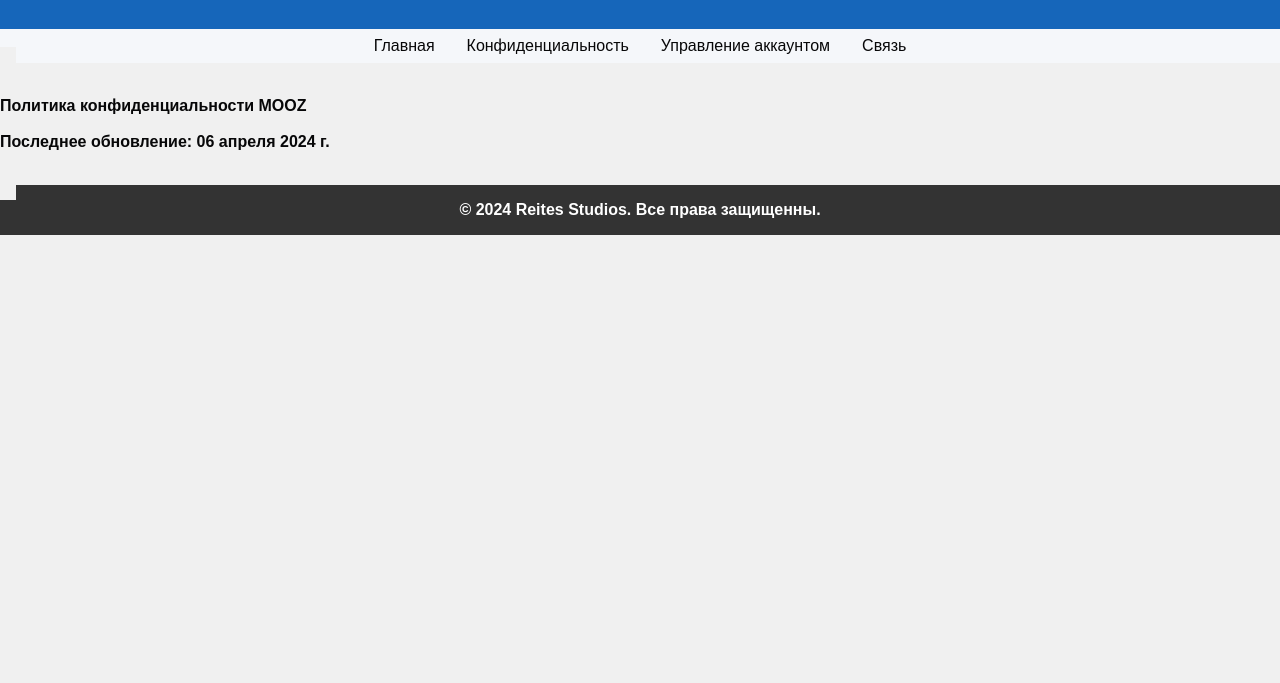
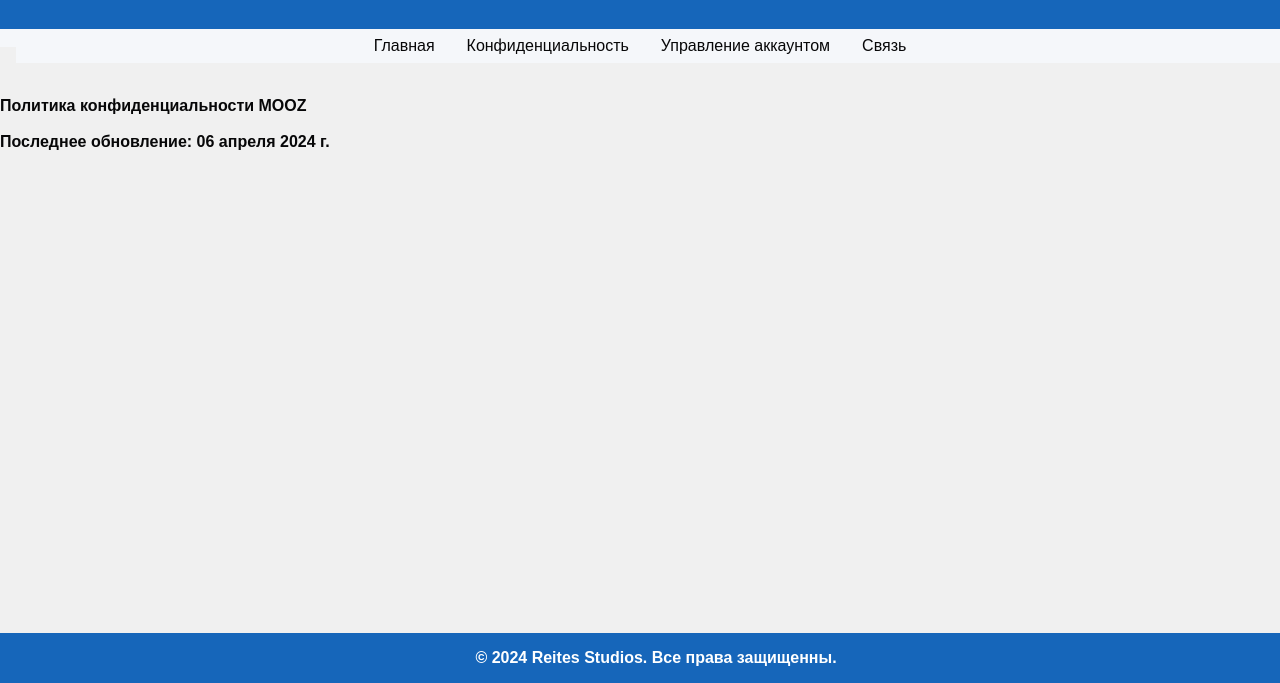
Before and after one commit to reitesstudios/mooz, a plain HTML site: page privacy.html in a window 1280 px wide. Shown: the part 117-800 px from the top of the page. Drawn offline with Linux system fonts and the light colour scheme.

Commit message:
Update privacy.html

```diff
--- a/privacy.html
+++ b/privacy.html
@@ -28,20 +28,23 @@
             text-decoration: none;
             margin: 0 1rem;
         }
+        .container {
+            max-width: 1200px;
+            margin: 0 auto;
+            padding: 2rem;
+        }
         text_privacy {
             background-color: #f0f0f0;
             color: #070708;
             text-align: left;
             padding: 1rem;
         }
-        .container {
-            max-width: 1200px;
-            margin: 0 auto;
-            padding: 2rem;
-        }
         footer {
+            position: fixed;
+            bottom: 0;
+            width: 100%;
             text-align: center;
-            background-color: #333;
+            background-color: #1666ba;
             color: #fff;
             padding: 1rem;
         }
```
